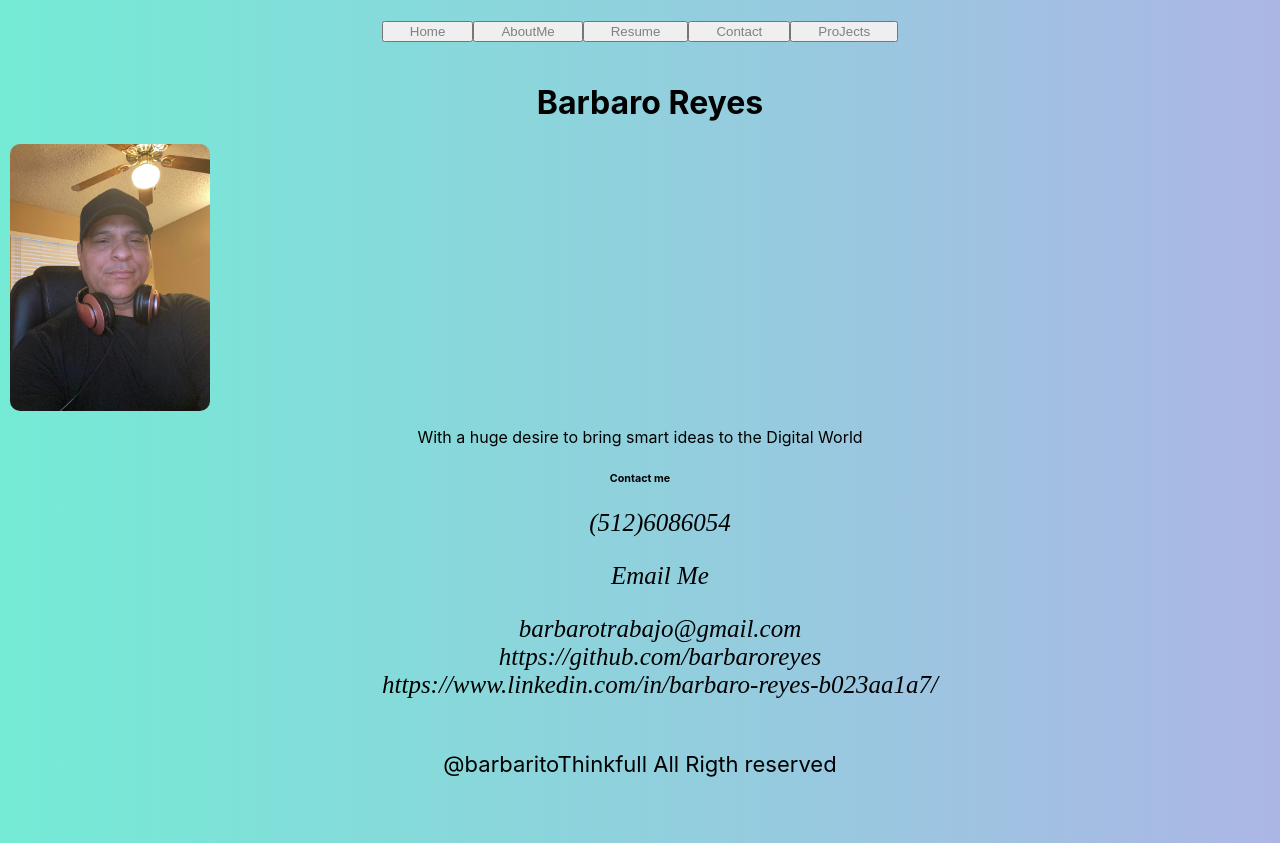
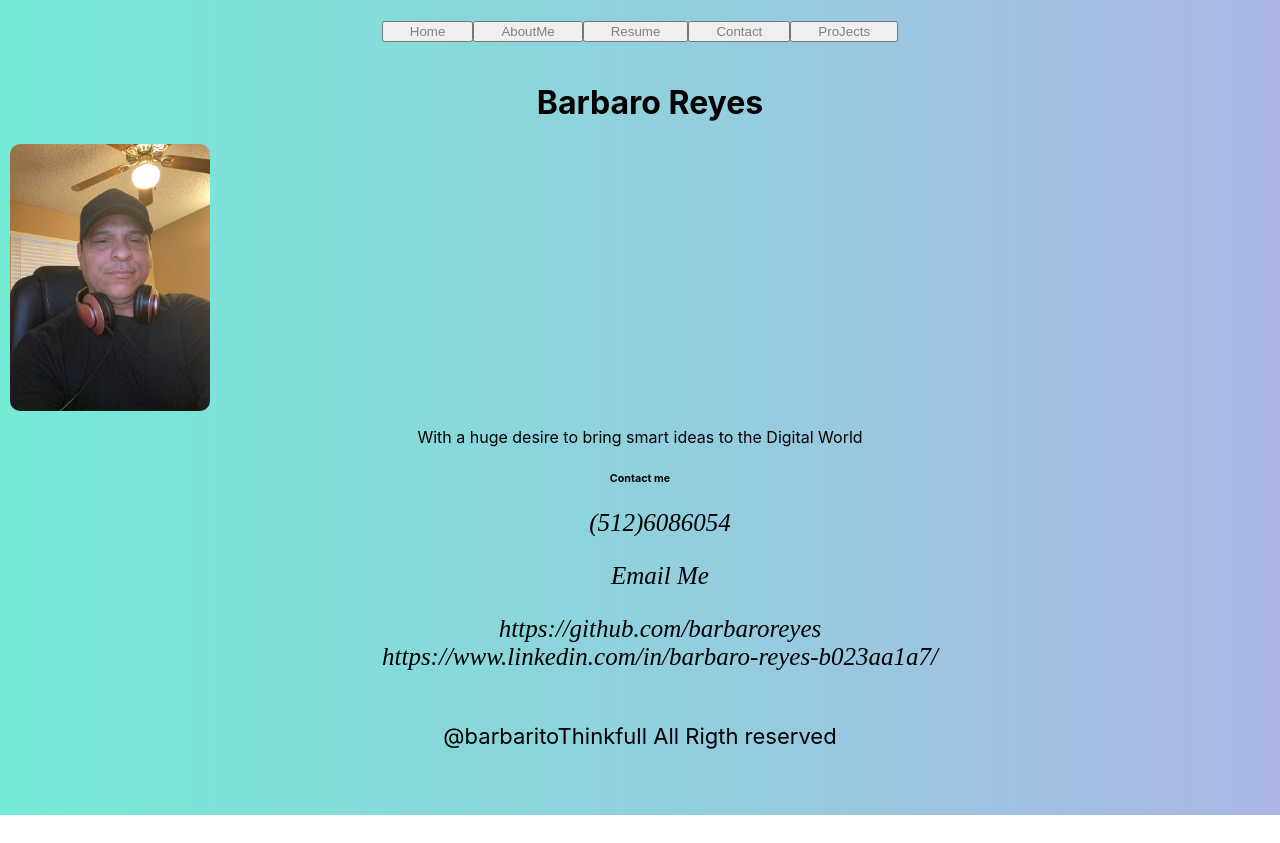
Before and after one commit to barbaroreyes/last-porta, a React (Create React App) app: page /contact in a window 1280 px wide. After the commit the page ends 815 px from the top, so only its background shows below. Built offline with nearby package versions, Linux system fonts and the light colour scheme.

Commit message:
sending email

```diff
--- a/src/component/contact/contact.js
+++ b/src/component/contact/contact.js
@@ -24,11 +24,7 @@ import work from '../../work.jpg';
                                 <li><i class="fas fa-envelope-square"><a href='barbarotrabajo@gmail.com'><p><a href="mailto:barbarotrabajo@gmail.com?subject=Email%20Subject%20Here">Email Me</a></p></a></i></li>
                                 </article>
                             </li>
-                            <li>
-                                <article style={{fontSize:'25px',fontFamily:'Averia Gruesa Libre'}} >
-                                <i class="fas fa-envelope-square"><a href='barbarotrabajo@gmail.com'>barbarotrabajo@gmail.com</a></i>
-                                </article>
-                            </li>
+
                             <li>
                                 <article
                                  style={{fontSize:'25px',fontFamily:'Averia Gruesa Libre'}} >
```
